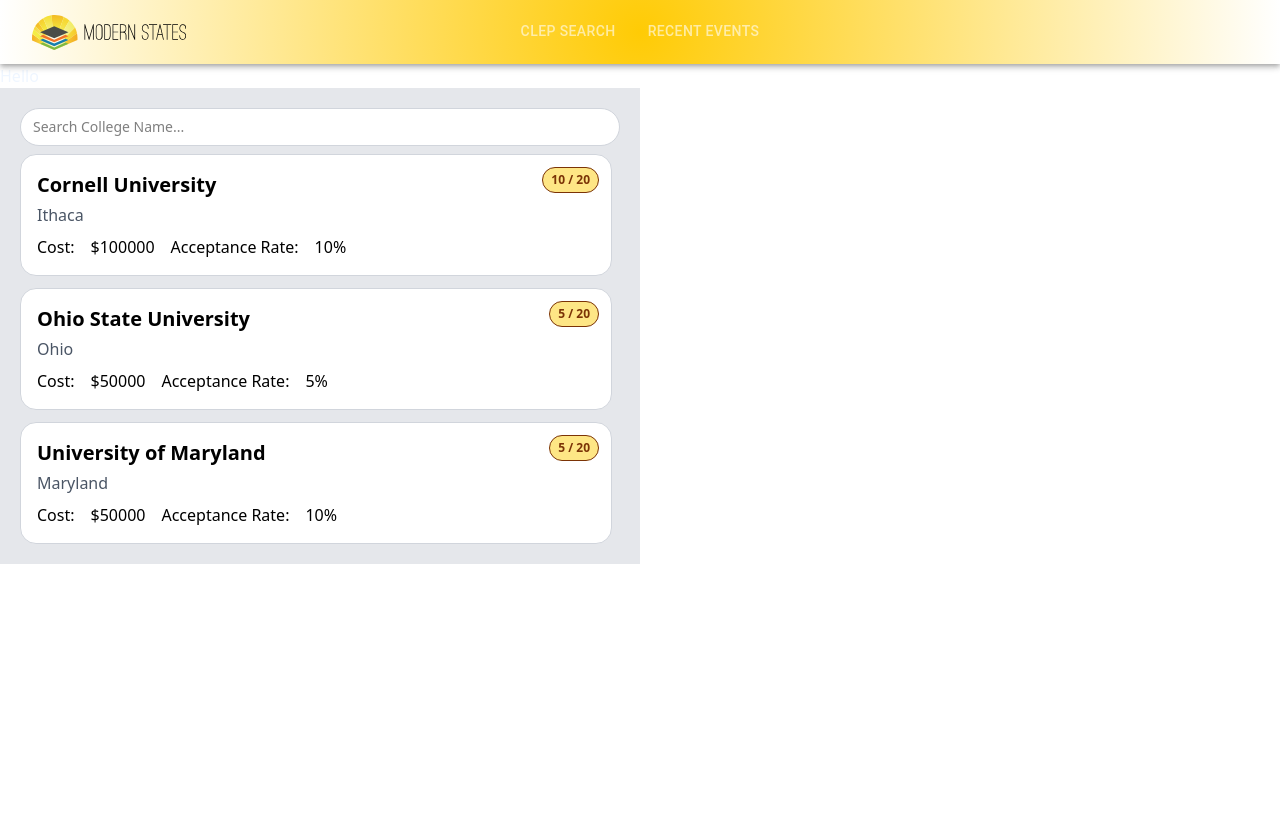
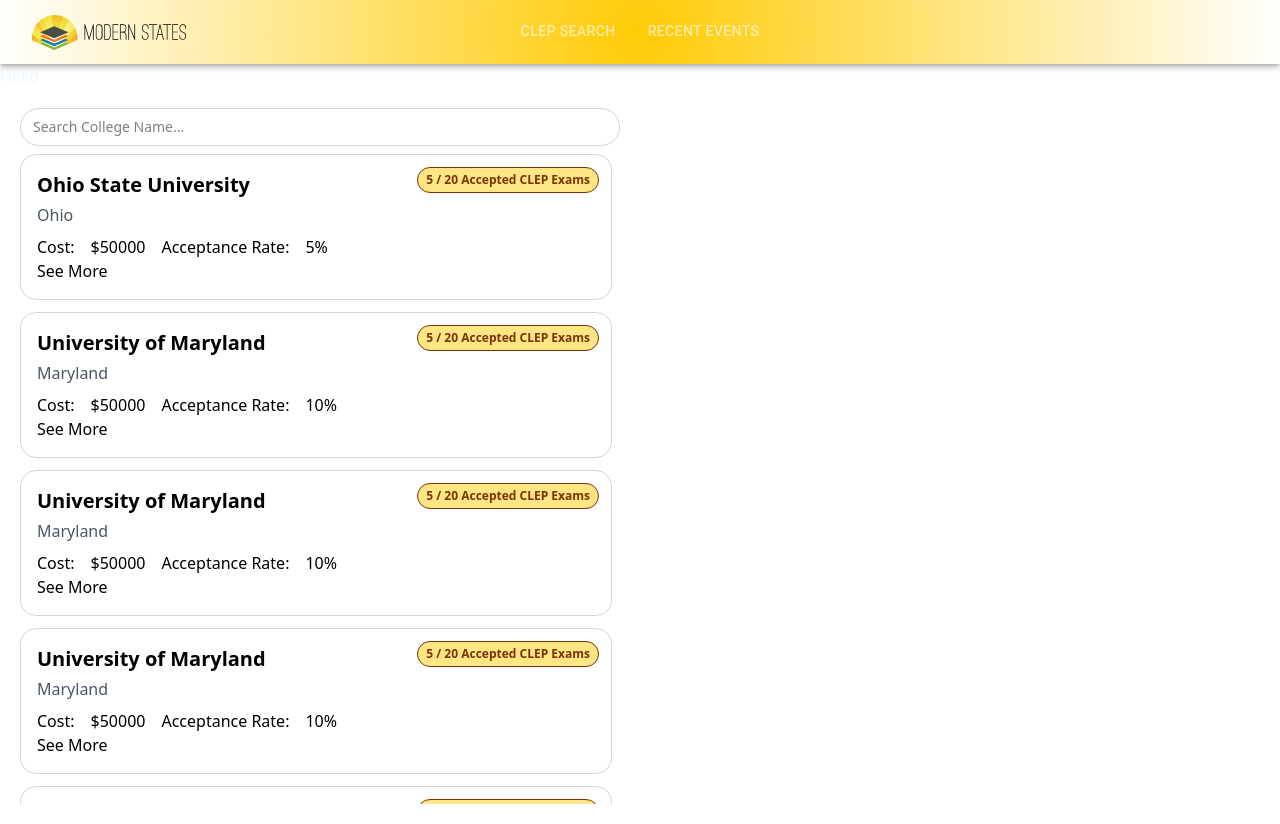
Before and after one commit to cfgcolumbus25/Team-16, a React app in the folder frontend/: page /#/ in a window 1280 px wide. Before the commit the page ends 800 px from the top, so only its background shows below. Built offline with nearby package versions, Linux system fonts and the light colour scheme; the HTML template or start-up script is replaced by a standard one.

Commit message:
adding see more button

```diff
--- a/frontend/src/components/collegeCards.tsx
+++ b/frontend/src/components/collegeCards.tsx
@@ -1,4 +1,11 @@
-import React from "react";
+import React, { useState } from "react";
+
+export type clepExamsAndScores = {
+  examName: string;
+  thresholdScore: number;
+  courseName: string;
+  numberOfCredits: number;
+};
 
 export type collegeDisplay = {
   id: number;
@@ -8,6 +15,7 @@ export type collegeDisplay = {
   acceptanceRate?: number;
   clepAccept: number;
   amountOfStudentClepScores: number;
+  clepExams: clepExamsAndScores[];
 };
 
 const CollegeCards = ({
@@ -18,7 +26,9 @@ const CollegeCards = ({
   acceptanceRate,
   clepAccept,
   amountOfStudentClepScores,
+  clepExams,
 }: collegeDisplay) => {
+  const [openMore, setOpenMore] = useState(false);
   return (
     <div
       className="relative border p-4 rounded-2xl border-gray-300 bg-white hover:shadow-md transition-shadow"
@@ -27,7 +37,7 @@ const CollegeCards = ({
       {/* Badge in the corner */}
       <div className="absolute top-3 right-3 px-2 py-1 rounded-full border bg-amber-200 border-amber-900">
         <div className="text-amber-900 font-semibold text-xs">
-          {clepAccept} / {amountOfStudentClepScores}
+          {clepAccept} / {amountOfStudentClepScores} Accepted CLEP Exams
         </div>
       </div>
 
@@ -49,6 +59,9 @@ const CollegeCards = ({
           </div>
         </div>
       </div>
+      <button onClick={() => setOpenMore(!openMore)}>See More</button>
+      {/* {Show More} */}
+      {openMore && <div>hello</div>}
     </div>
   );
 };
--- a/frontend/src/containers/CollegeContainer.tsx
+++ b/frontend/src/containers/CollegeContainer.tsx
@@ -3,8 +3,6 @@ import CollegeCards from "../components/collegeCards";
 
 const CollegeContainer = () => {
   const [searchTerm, setSearchTerm] = useState("");
-  const [open, setOpen] = useState(false);
-  const dropDownOptions = ["None", "Location", "Accepted Scores"];
 
   const colleges = [
     {
@@ -13,8 +11,9 @@ const CollegeContainer = () => {
       location: "Ithaca",
       cost: 100000,
       acceptanceRate: 10,
-      clepAccept: 10,
+      clepAccept: 1,
       amountOfStudentClepScores: 20,
+      clepExams: [],
     },
     {
       id: 2,
@@ -24,6 +23,7 @@ const CollegeContainer = () => {
       acceptanceRate: 5,
       clepAccept: 5,
       amountOfStudentClepScores: 20,
+      clepExams: [],
     },
     {
       id: 3,
@@ -33,6 +33,37 @@ const CollegeContainer = () => {
       acceptanceRate: 10,
       clepAccept: 5,
       amountOfStudentClepScores: 20,
+      clepExams: [],
+    },
+    {
+      id: 4,
+      collegeName: "University of Maryland",
+      location: "Maryland",
+      cost: 50000,
+      acceptanceRate: 10,
+      clepAccept: 5,
+      amountOfStudentClepScores: 20,
+      clepExams: [],
+    },
+    {
+      id: 5,
+      collegeName: "University of Maryland",
+      location: "Maryland",
+      cost: 50000,
+      acceptanceRate: 10,
+      clepAccept: 5,
+      amountOfStudentClepScores: 20,
+      clepExams: [],
+    },
+    {
+      id: 6,
+      collegeName: "University of Maryland",
+      location: "Maryland",
+      cost: 50000,
+      acceptanceRate: 10,
+      clepAccept: 5,
+      amountOfStudentClepScores: 20,
+      clepExams: [],
     },
   ];
   colleges.sort((a, b) => b.clepAccept - a.clepAccept);
@@ -44,7 +75,7 @@ const CollegeContainer = () => {
   });
 
   return (
-    <div className="w-[50%] p-5 bg-gray-200 space-y-2">
+    <div className="w-[50%] p-5 space-y-2">
       <input
         type="text"
         placeholder="Search College Name..."
@@ -52,7 +83,7 @@ const CollegeContainer = () => {
         onChange={(e) => setSearchTerm(e.target.value)}
         className="flex-1 px-3 py-2 border border-gray-300 text-sm bg-white rounded-3xl w-full"
       />
-      <div className="flex-1 min-h-0 overflow-y-auto space-y-3 pr-2">
+      <div className="flex-1 min-h-0 overflow-y-auto space-y-3 pr-2 h-[650px]">
         {filteredColleges.map((college) => (
           <CollegeCards key={college.id} {...college} />
         ))}
```
